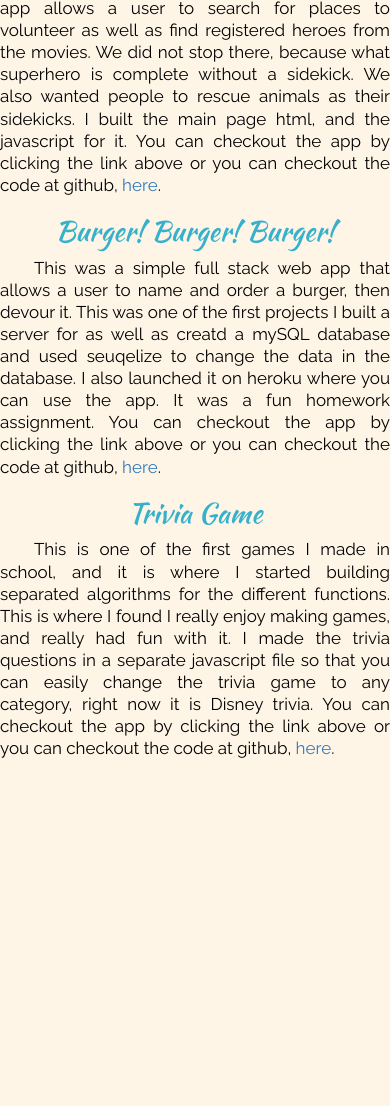
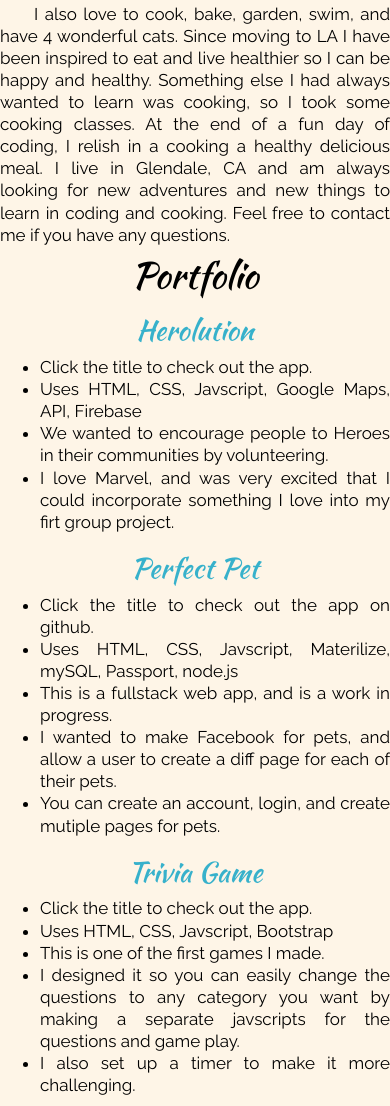
Before and after one commit to TheNerdyFeline/portfolio, a plain HTML site: page index.html in a window 390 px wide. Shown: the part 810-1916 px from the top of the page. Before the commit the page ends 1579 px from the top, so only its background shows below. Drawn offline with nearby package versions, Linux system fonts and the light colour scheme.

Commit message:
update portfolio and about me

```diff
--- a/index.html
+++ b/index.html
@@ -30,35 +30,56 @@
     </nav>
    </div>
 </header>
+ <div class="row">
+      <div class="col-sm-4 col-sm-offset-4 main">
 	<!-- About Me -->
 	<div id="about">
 	    <h3>About Me</h3>
-      <p class="indent">I am The Nerdy Feline, and a full stack web developer, I will be completing a Full Stack Web Development Program at the end of July.  My current projects are the homework assignments and group projects from the class, but I am looking for work and my next project. Check out some of my favorite projects below.  You can also see the code for all projects on github.</p>
-      <p class="indent">I also love to cook, bake, garden, and have 4 wonderful cats. I love in Glendale, CA and am always looking for new adventures and new things to learn.  Feel free to contact me if you have any questions.</p>
+	    <div id="me">
+		<img id='profile' src='../media/Kenzithots.jpg' alt='Kenzipic'>
+	    </div> <!-- close me -->
+	    <p class="indent">I am The Nerdy Feline, a nerd who loves cats, and a full stack web developer.  I was a sound designer for 6 years, but it was not challenging enough, and I had always wanted to learn to code.  I started taking some classes, most of them were 1 day classes, intro to html/css, javscript, python, anything I could find.</p>
+	    <p class="indent">I loved playing around with javascript and python, and was inspired to go back to school.  I found a great 6 month program at UCLA, and enjoyed working on most of the homework assignements.  I have fun working on a projects where I get to be creative and learn new things everyday.  You will find some of my favorite projects listed below, and if you click the title you can check them out. You can also see the code for all projects on my github at, <a href="https://github.com/TheNerdyFeline">thenerdyfeline</a>. I am currently looking for work and/or my next project.</p>
+	    <p class="indent">I also love to cook, bake, garden, swim, and have 4 wonderful cats. Since moving to LA I have been inspired to eat and live healthier so I can be happy and healthy. Something else I had always wanted to learn was cooking, so I took some cooking classes.  At the end of a fun day of coding, I relish in a cooking a healthy delicious meal. I live in Glendale, CA and am always looking for new adventures and new things to learn in coding and cooking.  Feel free to contact me if you have any questions.</p>
 	</div>
-  <br/>
-  <br/>
-  <br/>
 
 	<!-- portfolio -->
 	<div id="portfolio">
 	    <h1 id="port">Portfolio</h1>
 	    <div class="project">
-	  <a href="./marvel-app/index.html" target="_blank" class="title"><h3>Herolution</h3></a>
-	  <p class="indent">This project was my first group programming project, and we chose a passion project based on Marvel.  We thought it would be great to help people be heroes in their own community.  This app allows a user to search for places to volunteer as well as find registered heroes from the movies.  We did not stop there, because what superhero is complete without a sidekick. We also wanted people to rescue animals as their sidekicks.  I built the main page html, and the javascript for it. You can checkout the app by clicking the link above or you can checkout the code at github, <a href="https://github.com/TheNerdyFeline/marvel-app" title="marvel=app" target="_blank">here</a>.</p>
+		<a href="./marvel-app/index.html" target="_blank" class="name"><h3>Herolution</h3></a>
+		<ul>
+		    <li>Click the title to check out the app.</li>
+		    <li>Uses HTML, CSS, Javscript, Google Maps, API, Firebase</li>
+		    <li>We wanted to encourage people to Heroes in their communities by volunteering.</li>
+		    <li>I love Marvel, and was very excited that I could incorporate something I love into my firt group project.</li>
+		</ul>
 	    </div>
 
 	    <div class="project">
-	  <a href="https://sequelizeburger1000.herokuapp.com/" target="_blank" class="title"><h3>Burger! Burger! Burger!</h3></a>
-	  <p class="indent">This was a simple full stack web app that allows a user to name and order a burger, then devour it.  This was one of the first projects I built a server for as well as creatd a mySQL database and used seuqelize to change the data in the database. I also launched it on heroku where you can use the app. It was a fun homework assignment.  You can checkout the app by clicking the link above or you can checkout the code at github, <a href="https://github.com/TheNerdyFeline/HW-Sequelize-burger" title="LIRI" target="_blank">here</a>.</p>
+		<a href="https://github.com/TheNerdyFeline/PerfectPet" target="_blank" class="name"><h3>Perfect Pet</h3></a>
+		<ul>
+		    <li>Click the title to check out the app on github.</li>
+		    <li>Uses HTML, CSS, Javscript, Materilize, mySQL, Passport, node.js</li>
+		    <li>This is a fullstack web app, and is a work in progress.</li>
+		    <li>I wanted to make Facebook for pets, and allow a user to create a diff page for each of their pets.</li>
+		    <li>You can create an account, login, and create mutiple pages for pets.</li>
+		</ul>
 	    </div>
 
 	    <div class="project">
-	  <a href="https://thenerdyfeline.github.io/HW-triviaGame/" target="_blank" class="title"><h3>Trivia Game</h3></a>
-	  <p class="indent">This is one of the first games I made in school, and it is where I started building separated algorithms for the different functions. This is where I found I really enjoy making games, and really had fun with it.  I made the trivia questions in a separate javascript file so that you can easily change the trivia game to any category, right now it is Disney trivia.  You can checkout the app by clicking the link above or you can checkout the code at github, <a href="https://github.com/TheNerdyFeline/HW-triviaGame" title="trivia" target="_blank">here</a>.</p>
+		<a href="https://thenerdyfeline.github.io/HW-triviaGame/" target="_blank" class="name"><h3>Trivia Game</h3></a>
+		<ul>
+		    <li>Click the title to check out the app.</li>
+		    <li>Uses HTML, CSS, Javscript, Bootstrap</li>
+		    <li>This is one of the first games I made.</li>
+		    <li>I designed it so you can easily change the questions to any category you want by making a separate javscripts for the questions and game play.</li>
+		    <li>I also set up a timer to make it more challenging.</li>
+		</ul>
 	    </div>
 	</div> <!-- close portfolio -->
-
+      </div><!-- close main -->
+      </div> <!-- close row -->
 
    <!-- <script src="script.js" type="text/javascript"></script> -->
     </body>
```
Lines whose indentation alone changed are shown as unchanged.
